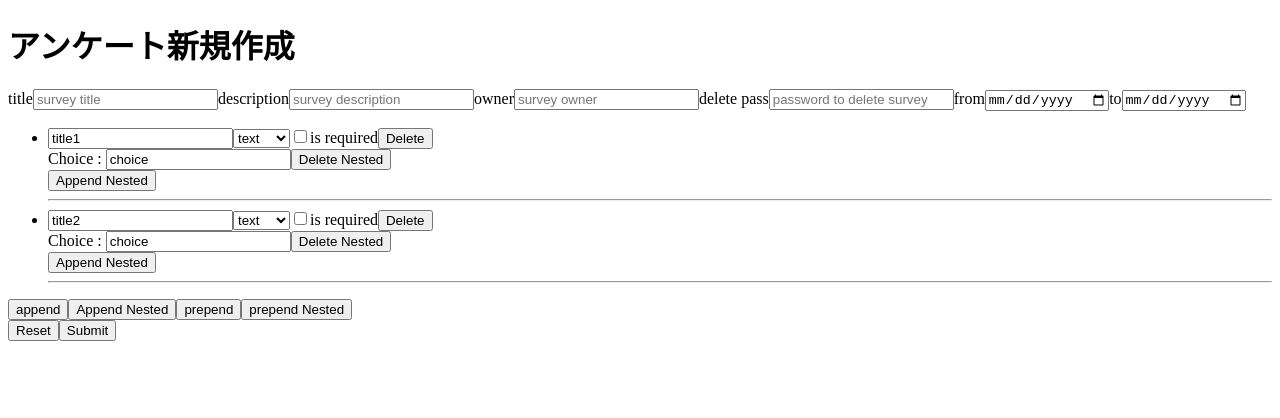
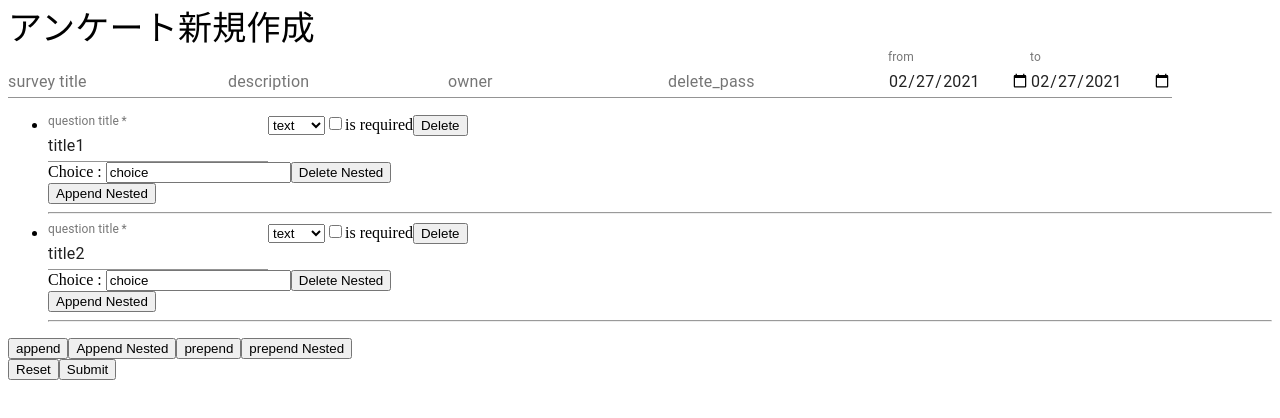
Before and after one commit to SakaiTaka23/simple-notice-frontend, a Next.js app: page /survey/create in a window 1280 px wide. Shown: the top 418 px of the page. Built offline with nearby package versions, Linux system fonts and the light colour scheme.

Commit message:
formのデザインをした

```diff
--- a/components/FieldArray.tsx
+++ b/components/FieldArray.tsx
@@ -1,3 +1,4 @@
+import { TextField } from '@material-ui/core';
 import React from 'react';
 import { useFieldArray, useFormContext } from 'react-hook-form';
 import NestedFieldArray from './NestedFieldArray';
@@ -15,9 +16,10 @@ const FieldArray: React.FC = () => {
         {fields.map((item, index) => {
           return (
             <li key={item.id}>
-              <input
+              <TextField
+                label='question title'
                 name={`questions[${index}].title`}
-                ref={register({ required: true })}
+                inputRef={register({ required: 'This field is required' })}
                 placeholder='question'
                 defaultValue={item.title}
                 required
--- a/pages/survey/create.tsx
+++ b/pages/survey/create.tsx
@@ -1,16 +1,24 @@
+import { TextField, Typography } from '@material-ui/core';
 import axios from 'axios';
 import { useRouter } from 'next/router';
 import React from 'react';
 import { FormProvider, useForm } from 'react-hook-form';
 import FieldArray from '../../components/FieldArray';
 
+let date = new Date('2021-02-27');
+const today = `
+${date.getFullYear()}-
+${(date.getMonth() + 1).toString().padStart(2, '0')}-
+${date.getDate().toString().padStart(2, '0')}
+`.replace(/\n|\r/g, '');
+
 const defaultValues = {
   title: '',
   description: '',
   owner: '',
   delete_pass: '',
-  from: '',
-  to: '',
+  from: today,
+  to: today,
   questions: [
     {
       title: 'title1',
@@ -32,46 +40,68 @@ const Create = () => {
   const methods = useForm({ defaultValues });
   const onSubmit = async (data: never) => {
     console.log(data);
-    const url = 'http://127.0.0.1/api/survey';
-    const response = await axios.post(url, data, { headers: { 'Content-Type': 'application/json' } });
-    console.log(response.data);
-    router.push({
-      pathname: '/survey',
-    });
+    // const url = 'http://127.0.0.1/api/survey';
+    // const response = await axios.post(url, data, { headers: { 'Content-Type': 'application/json' } });
+    // console.log(response.data);
+    // router.push({
+    //   pathname: '/survey',
+    // });
   };
 
   return (
     <FormProvider {...methods}>
       <form onSubmit={methods.handleSubmit(onSubmit)}>
-        <h1>アンケート新規作成</h1>
-        title
-        <input type='text' name='title' placeholder='survey title' ref={methods.register({ required: true })} />
-        {methods.errors.title && <span>This field is required</span>}
-        description
-        <input
-          type='text'
+        <Typography variant='h4'>アンケート新規作成</Typography>
+        <TextField
+          label='survey title'
+          name='title'
+          placeholder='survey title'
+          inputRef={methods.register({ required: 'This field is required' })}
+          error={Boolean(methods.errors.title)}
+          helperText={methods.errors.title && methods.errors.title.message}
+        />
+        <TextField
+          label='description'
           name='description'
-          placeholder='survey description'
-          ref={methods.register({ required: true })}
+          placeholder='description'
+          inputRef={methods.register({ required: 'This field is required' })}
+          error={Boolean(methods.errors.description)}
+          helperText={methods.errors.description && methods.errors.description.message}
         />
-        {methods.errors.description && <span>This field is required</span>}
-        owner
-        <input type='text' name='owner' placeholder='survey owner' ref={methods.register({ required: true })} />
-        {methods.errors.owner && <span>This field is required</span>}
-        delete pass
-        <input
-          type='text'
+        <TextField
+          label='owner'
+          name='owner'
+          placeholder='owner'
+          inputRef={methods.register({ required: 'This field is required' })}
+          error={Boolean(methods.errors.owner)}
+          helperText={methods.errors.owner && methods.errors.owner.message}
+        />
+        <TextField
+          label='delete_pass'
           name='delete_pass'
-          placeholder='password to delete survey'
-          ref={methods.register({ required: true })}
+          placeholder='delete_pass'
+          inputRef={methods.register({ required: 'This field is required' })}
+          error={Boolean(methods.errors.delete_pass)}
+          helperText={methods.errors.delete_pass && methods.errors.delete_pass.message}
         />
-        {methods.errors.delete_pass && <span>This field is required</span>}
-        from
-        <input type='date' name='from' placeholder='when to start survey' ref={methods.register({ required: true })} />
-        {methods.errors.from && <span>This field is required</span>}
-        to
-        <input type='date' name='to' placeholder='when to end survey' ref={methods.register({ required: true })} />
-        {methods.errors.to && <span>This field is required</span>}
+        <TextField
+          label='from'
+          type='date'
+          defaultValue='2021-02-16'
+          name='from'
+          inputRef={methods.register({ required: 'This field is required' })}
+          error={Boolean(methods.errors.from)}
+          helperText={methods.errors.from && methods.errors.from.message}
+        />
+        <TextField
+          label='to'
+          type='date'
+          defaultValue='2021-02-16'
+          name='to'
+          inputRef={methods.register({ required: 'This field is required' })}
+          error={Boolean(methods.errors.to)}
+          helperText={methods.errors.to && methods.errors.to.message}
+        />
         <FieldArray />
         <button type='button' onClick={() => methods.reset(defaultValues)}>
           Reset
```
